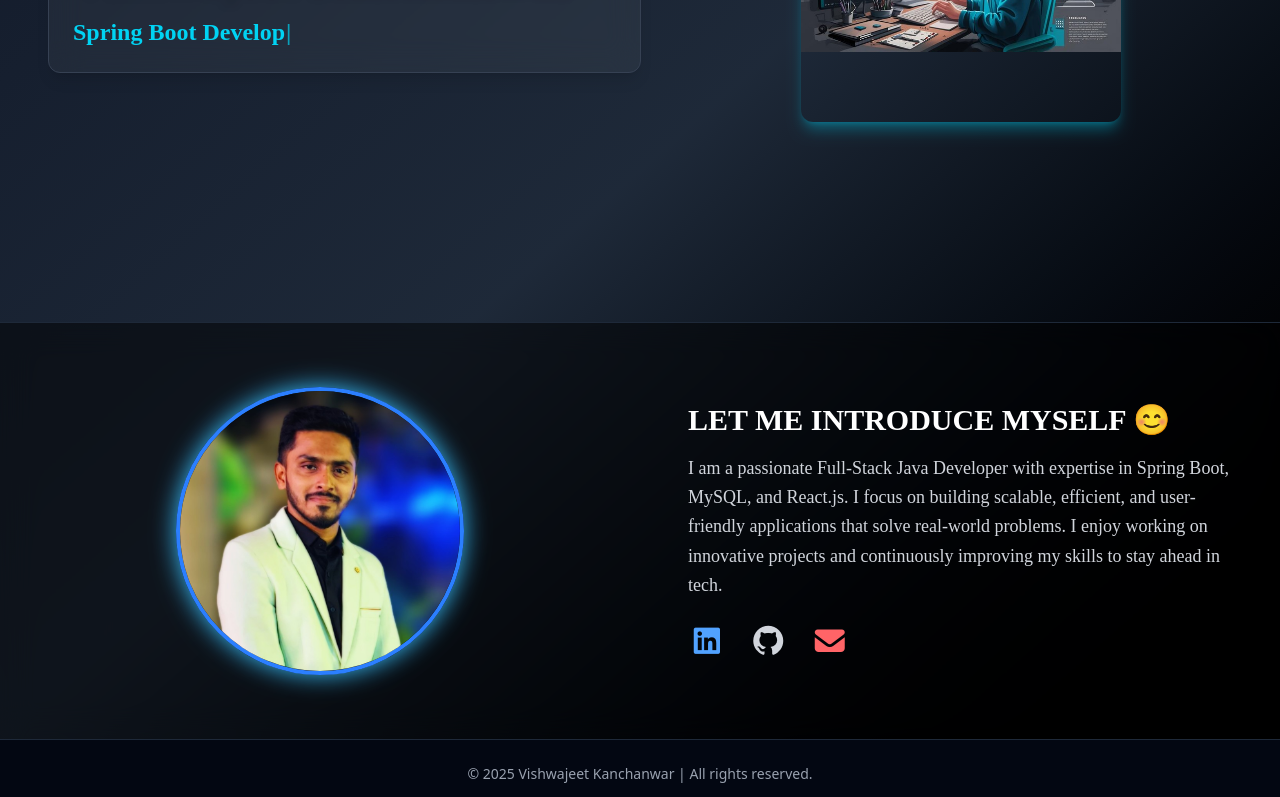
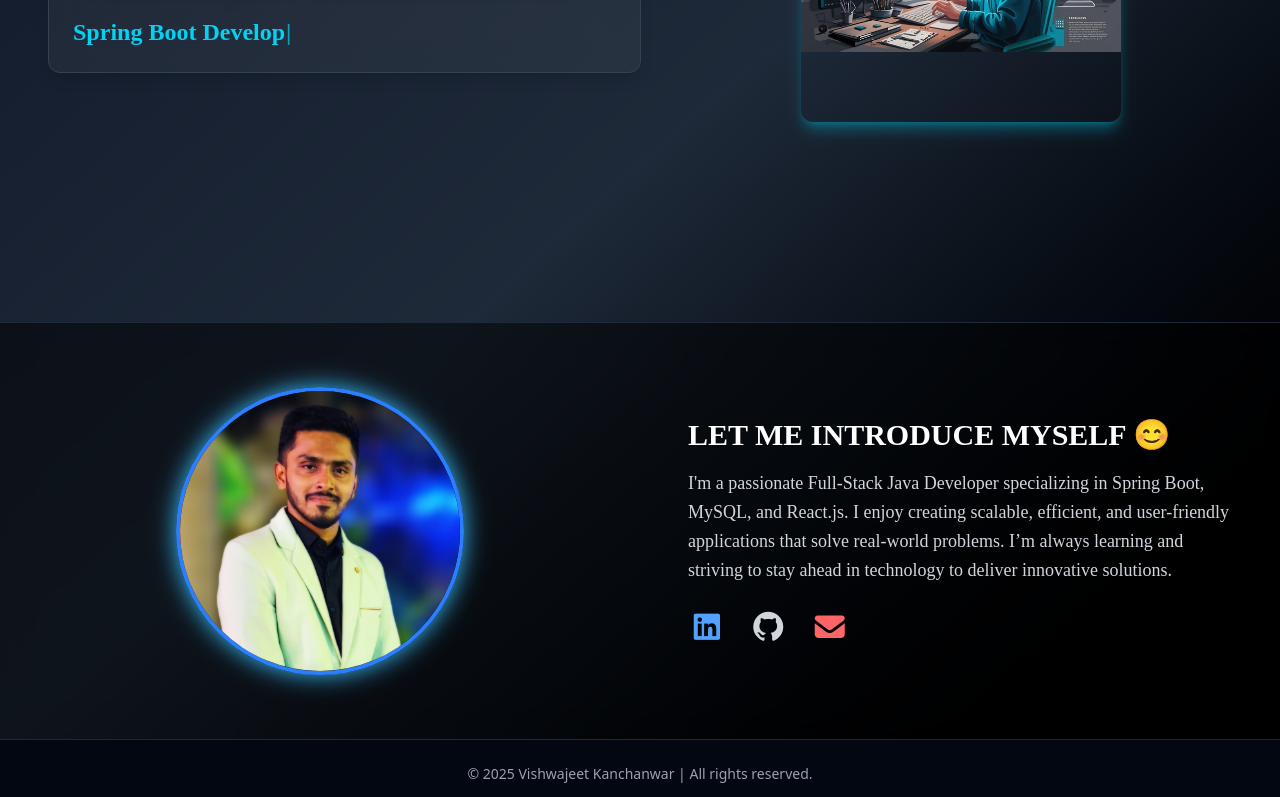
Before and after one commit to Vishwa9922/Portfolio, a React (Vite) app: page / in a window 1280 px wide. Shown: the part 422-1219 px from the top of the page. Built offline with nearby package versions, Linux system fonts and the light colour scheme.

Commit message:
Update Home.jsx

```diff
--- a/src/Components/Home.jsx
+++ b/src/Components/Home.jsx
@@ -84,10 +84,7 @@ export default function Home() {
             LET ME INTRODUCE MYSELF 😊
           </h2>
           <p className="text-sm sm:text-base md:text-lg text-gray-300 max-w-xl mb-6 leading-relaxed">
-            I am a passionate Full-Stack Java Developer with expertise in Spring Boot,
-            MySQL, and React.js. I focus on building scalable, efficient, and user-friendly
-            applications that solve real-world problems. I enjoy working on innovative
-            projects and continuously improving my skills to stay ahead in tech.
+            I'm a passionate Full-Stack Java Developer specializing in Spring Boot, MySQL, and React.js. I enjoy creating scalable, efficient, and user-friendly applications that solve real-world problems. I’m always learning and striving to stay ahead in technology to deliver innovative solutions.
           </p>
 
           {/* Social Icons */}
```
